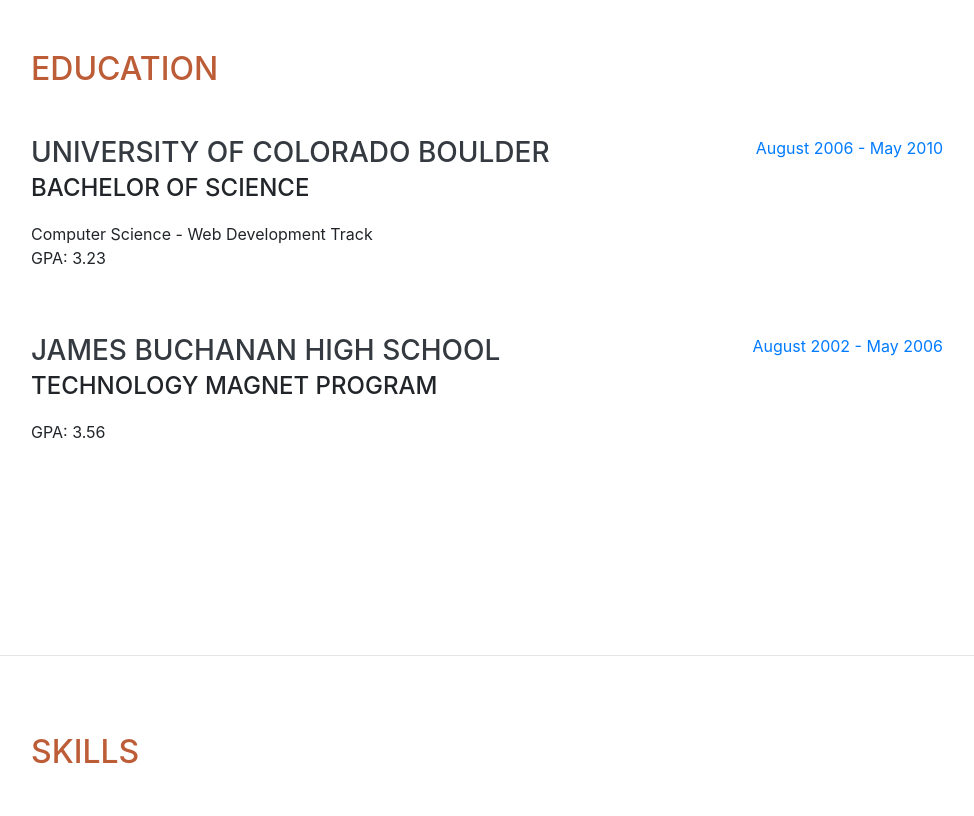
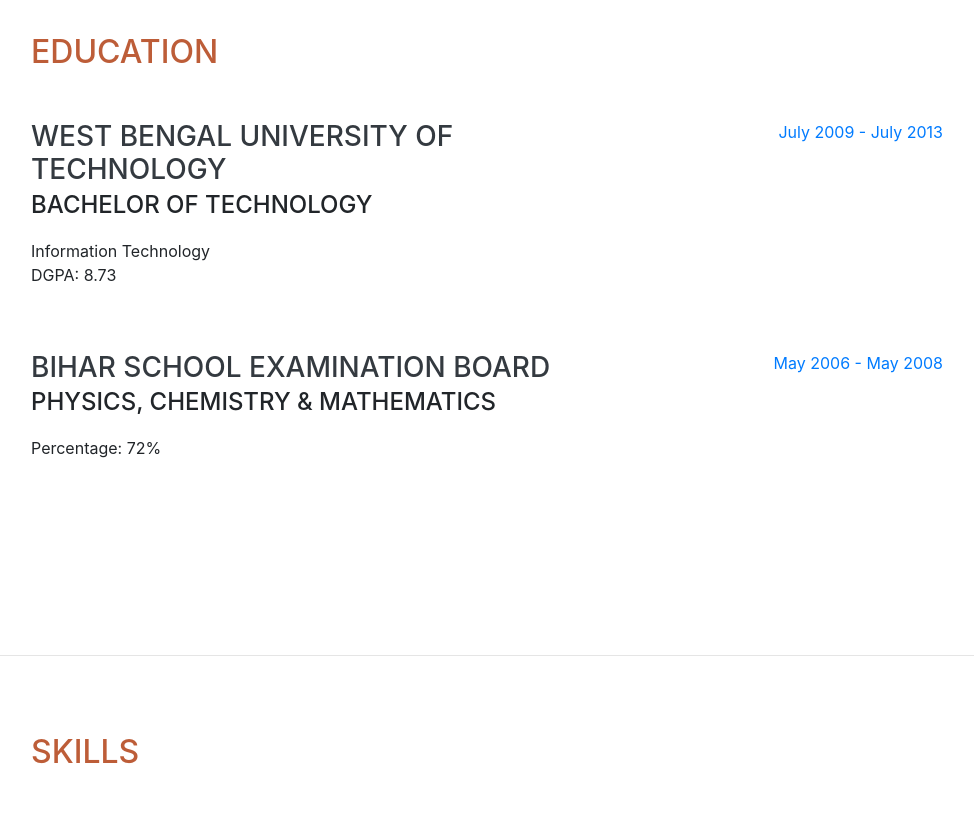
Before and after one commit to viveksyngh/viveksyngh.github.io, a website with bundled scripts: page index.html in a window 1280 px wide. Shown: the part 2040-2856 px from the top of the page, without its empty margins (289-1263 px from the left). Built offline with nearby package versions, Linux system fonts and the light colour scheme; files whose address does not match are found by name; a web font is replaced by a local one.

```diff
--- a/index.html
+++ b/index.html
@@ -164,24 +164,24 @@
 
         <div class="resume-item d-flex flex-column flex-md-row justify-content-between mb-5">
           <div class="resume-content">
-            <h3 class="mb-0">University of Colorado Boulder</h3>
-            <div class="subheading mb-3">Bachelor of Science</div>
-            <div>Computer Science - Web Development Track</div>
-            <p>GPA: 3.23</p>
+            <h3 class="mb-0">West Bengal University Of Technology</h3>
+            <div class="subheading mb-3">Bachelor of Technology</div>
+            <div>Information Technology</div>
+            <p>DGPA: 8.73</p>
           </div>
           <div class="resume-date text-md-right">
-            <span class="text-primary">August 2006 - May 2010</span>
+            <span class="text-primary">July 2009 - July 2013</span>
           </div>
         </div>
 
         <div class="resume-item d-flex flex-column flex-md-row justify-content-between">
           <div class="resume-content">
-            <h3 class="mb-0">James Buchanan High School</h3>
-            <div class="subheading mb-3">Technology Magnet Program</div>
-            <p>GPA: 3.56</p>
+            <h3 class="mb-0">Bihar School Examination Board</h3>
+            <div class="subheading mb-3">Physics, Chemistry & Mathematics</div>
+            <p>Percentage: 72%</p>
           </div>
           <div class="resume-date text-md-right">
-            <span class="text-primary">August 2002 - May 2006</span>
+            <span class="text-primary">May 2006 - May 2008</span>
           </div>
         </div>
 
```
